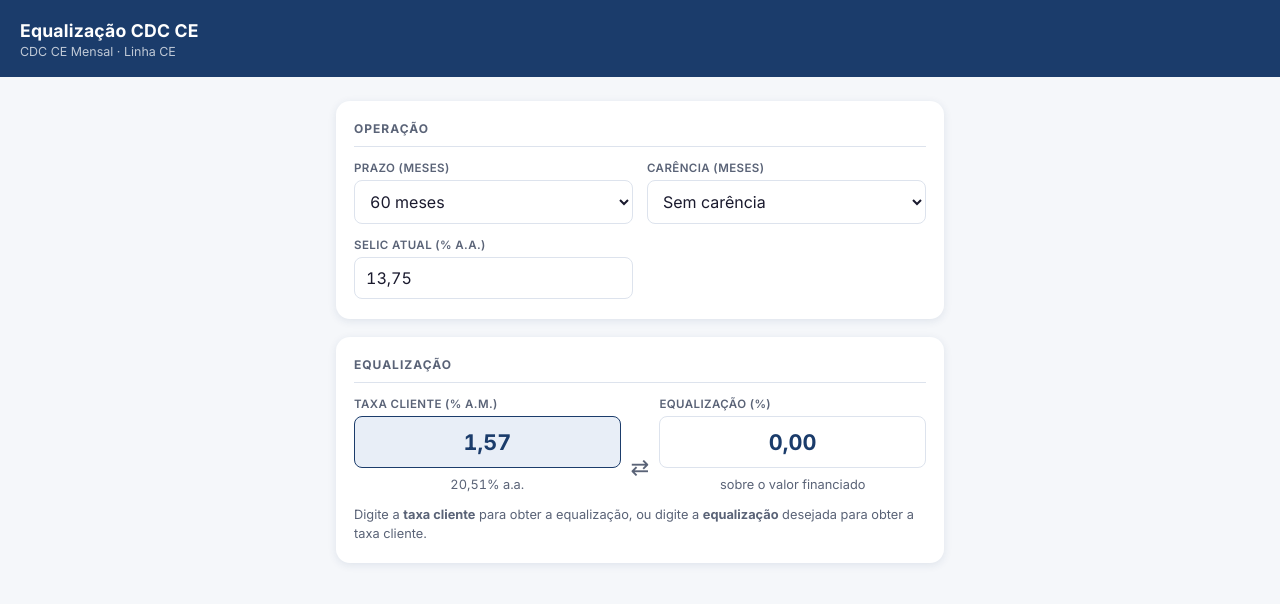
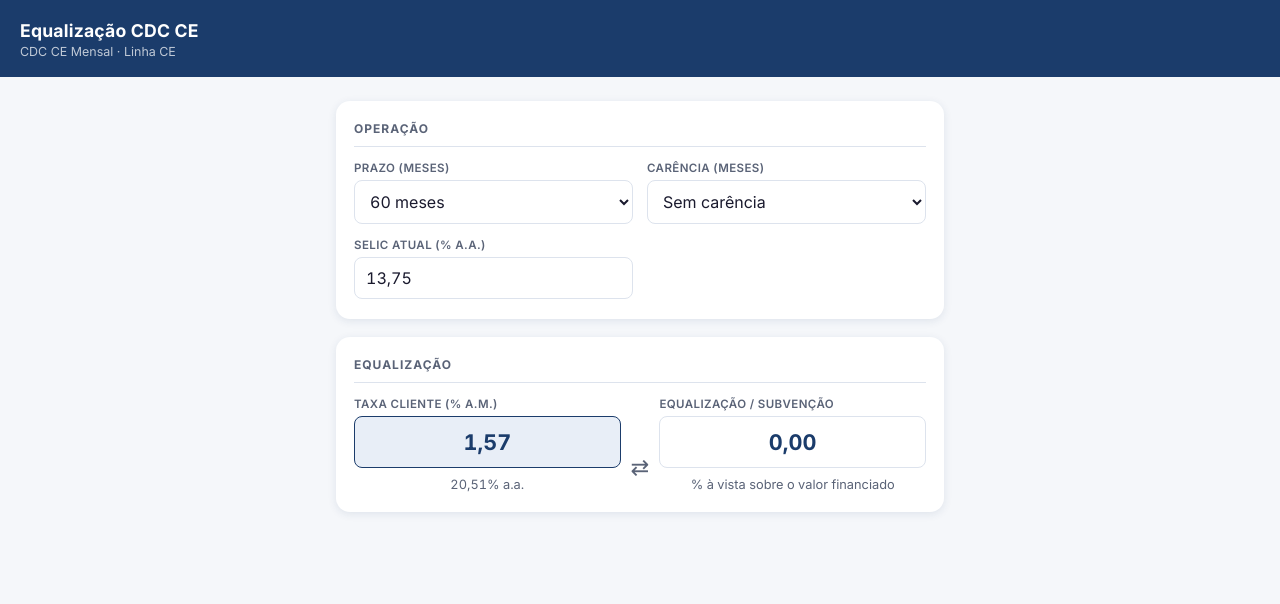
Before and after one commit to jczanella/simuladores, a plain HTML site: page CE_equalizacaocdc.html in a window 1280 px wide. Drawn offline with Linux system fonts and the light colour scheme.

Commit message:
Equalizacao CDC CE: textos do campo Equalizacao / Subvencao
Co-Authored-By: Claude Opus 5.5 <noreply@anthropic.com>

```diff
--- a/CE_equalizacaocdc.html
+++ b/CE_equalizacaocdc.html
@@ -119,14 +119,12 @@ main{max-width:640px;margin:0 auto;padding:24px 16px 0;}
       </div>
       <div class="seta">⇄</div>
       <div class="field" id="fEq">
-        <label for="equal">Equalização (%)</label>
+        <label for="equal">Equalização / Subvenção</label>
         <input id="equal" type="text" inputmode="decimal" placeholder="0,00">
-        <div class="sub">sobre o valor financiado</div>
+        <div class="sub">% à vista sobre o valor financiado</div>
       </div>
     </div>
-    <div class="msg" id="msg"></div>
-    <p class="dica">Digite a <b>taxa cliente</b> para obter a equalização, ou digite a <b>equalização</b> desejada para obter a taxa cliente.</p>
-  </div>
+    <div class="msg" id="msg"></div>  </div>
 
 </main>
 
```
